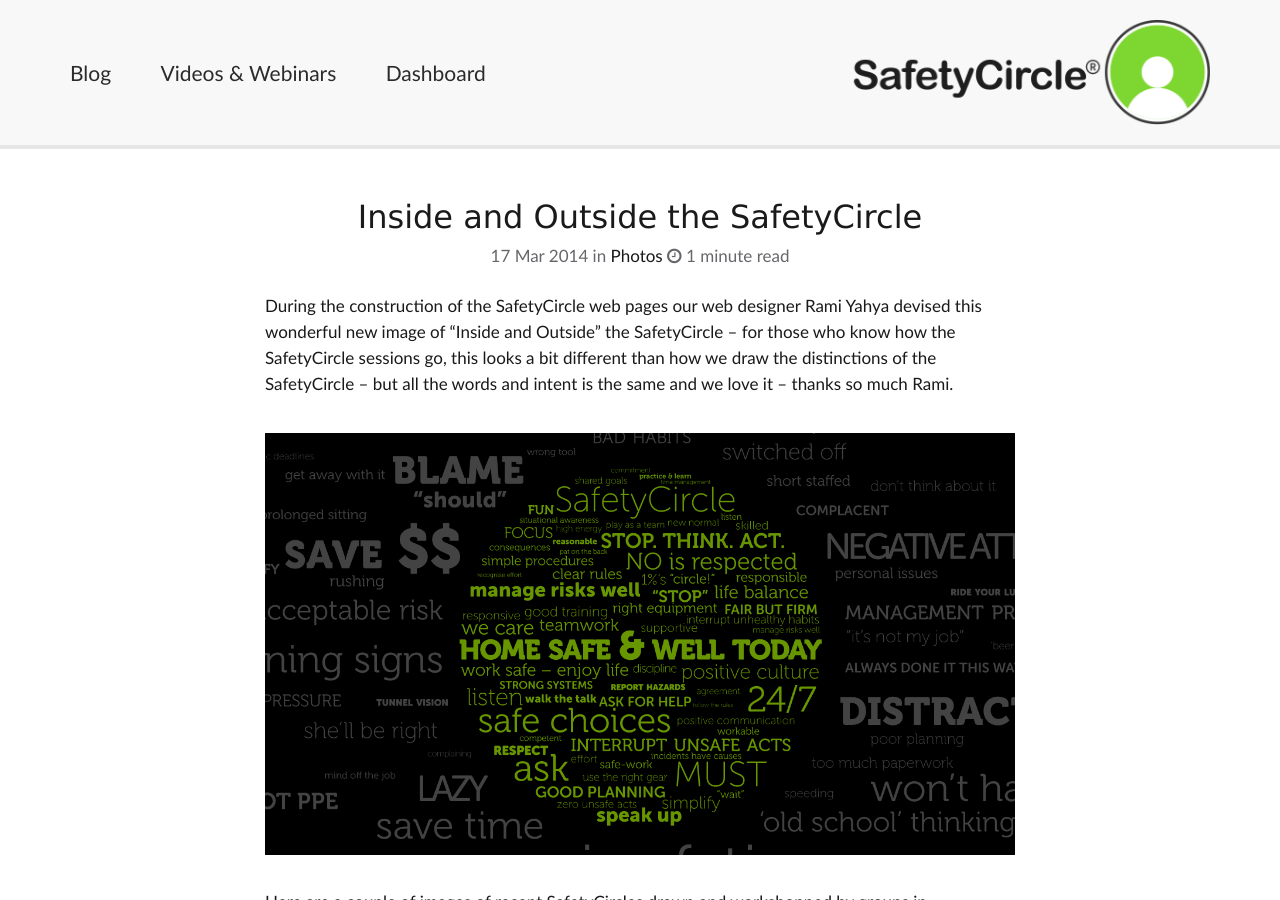
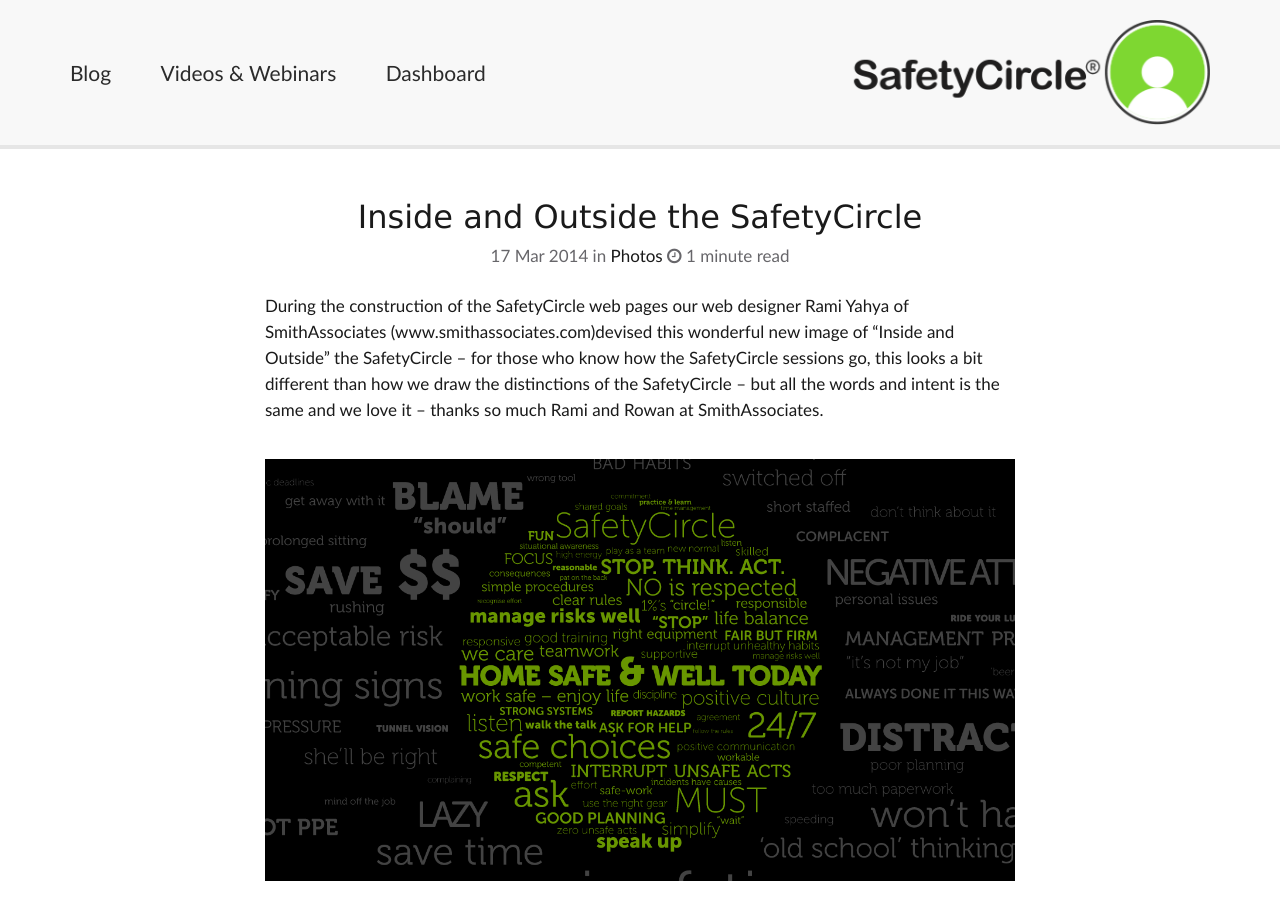
Before and after one commit to safetycircle/website, a Jekyll site: the page built from _posts/2014-03-17-inside-and-outside.md, in a window 1280 px wide and 900 px high. Built offline with Jekyll 4.4.1, drawn with Linux system fonts in a browser that asks for light colours; nearby versions of some CDN libraries; comment, search, counter and statistics services are not loaded.

Commit message:
Updated 2014-03-17-inside-and-outside.md

```diff
--- a/_posts/2014-03-17-inside-and-outside.md
+++ b/_posts/2014-03-17-inside-and-outside.md
@@ -13,7 +13,7 @@
 published: true
 ---
 
-During the construction of the SafetyCircle web pages our web designer Rami Yahya devised this wonderful new image of “Inside and Outside” the SafetyCircle – for those who know how the SafetyCircle sessions go, this looks a bit different than how we draw the distinctions of the SafetyCircle – but all the words and intent is the same and we love it – thanks so much Rami.
+During the construction of the SafetyCircle web pages our web designer Rami Yahya of SmithAssociates (www.smithassociates.com)devised this wonderful new image of “Inside and Outside” the SafetyCircle – for those who know how the SafetyCircle sessions go, this looks a bit different than how we draw the distinctions of the SafetyCircle – but all the words and intent is the same and we love it – thanks so much Rami and Rowan at SmithAssociates.
 
 <figure>
 	<a href="{{site.baseurl}}/images/inside-and-outside.png"><img src="{{site.baseurl}}/images/inside-and-outside.png"></a>
```
